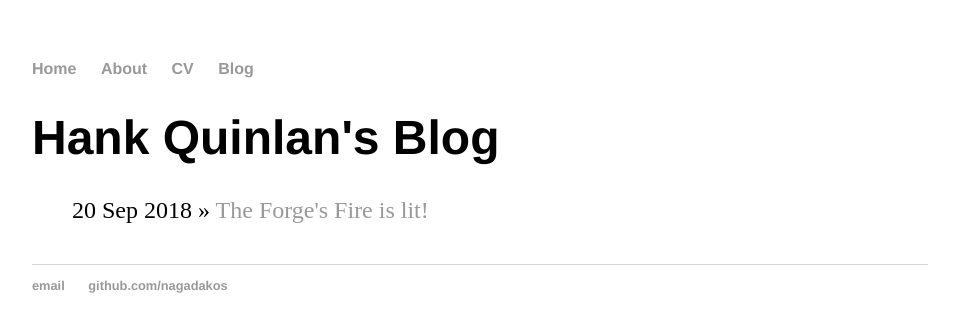
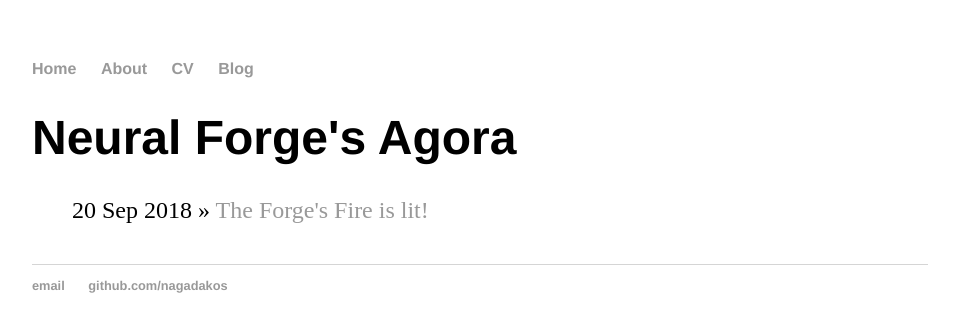
Before and after one commit to nagadakos/nagadakos.github.io, a Jekyll site: the page built from blog/index.html, in a window 1280 px wide. Shown: the top 332 px of the page, without its empty margins (160-1119 px from the left). Built offline with Jekyll 4.4.1, drawn with Linux system fonts in a browser that asks for light colours.

Commit message:
Blog title Description

```diff
--- a/blog/index.html
+++ b/blog/index.html
@@ -1,6 +1,6 @@
 ---
 layout: default
-title: Hank Quinlan's Blog
+title: Neural Forge's Agora
 ---
 	<h1>{{ page.title }}</h1>
 	<ul class="posts">
```
